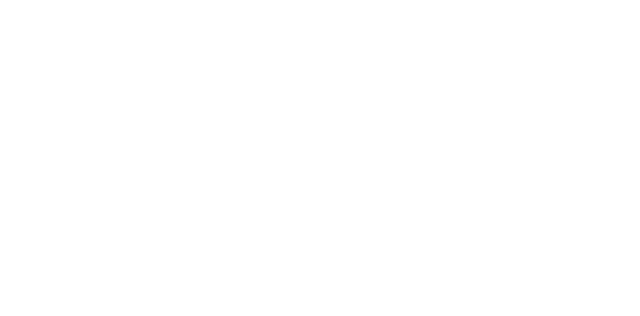
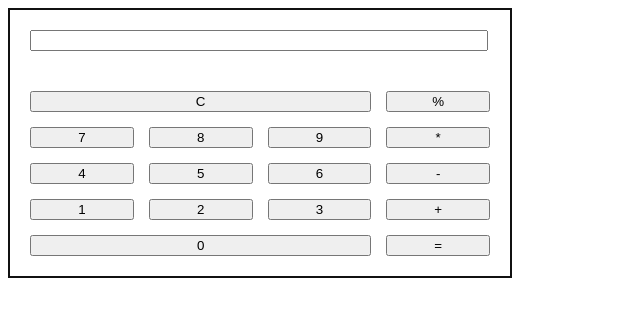
Before and after one commit to EmiKusaba/calculator-fromScrach, a plain HTML site: page index.html in a window 1280 px wide. Shown: the whole page, without its empty margins (0-640 px from the left). Drawn offline with Linux system fonts and the light colour scheme.

Commit message:
added frame for calc

```diff
--- a/index.html
+++ b/index.html
@@ -1,12 +1,43 @@
 <!DOCTYPE html>
 <html lang="en">
+
 <head>
   <meta charset="UTF-8">
   <meta http-equiv="X-UA-Compatible" content="IE=edge">
   <meta name="viewport" content="width=device-width, initial-scale=1.0">
-  <title>Document</title>
+  <link rel="stylesheet" href="style.css">
+  <script src="main.js"></script>
+  <title>Culculator</title>
 </head>
+
 <body>
+  <!--screen-->
+  <div class="calc">
+    <main>
+      <input type="number">
+    </main>
+    <!--button-->
+    <section>
+      <div class="calculator-buttons">
+        <button class="calc-button is-clear">C</button>
+        <button class="calc-button">%</button>
+        <button class="calc-button">7</button>
+        <button class="calc-button">8</button>
+        <button class="calc-button">9</button>
+        <button class="calc-button">*</button>
+        <button class="calc-button">4</button>
+        <button class="calc-button">5</button>
+        <button class="calc-button">6</button>
+        <button class="calc-button">-</button>
+        <button class="calc-button">1</button>
+        <button class="calc-button">2</button>
+        <button class="calc-button">3</button>
+        <button class="calc-button">+</button>
+        <button class="calc-button is-zero">0</button>
+        <button class="calc-button is-equal">=</button>
+      </div>
+    </section>
+  </div>
+</body>
 
-</body>
 </html>
--- a/style.css
+++ b/style.css
@@ -0,0 +1,27 @@
+.calculator-buttons{
+  /* small spacing within our container */
+  padding: 20px;
+
+  /* the grid stuff! */
+  display: grid;
+
+  /* create 4 columns */
+  grid-template-columns: 1fr 1fr 1fr 1fr;
+
+  /* add the grid gap */
+  grid-gap: 15px;
+}
+.calc{
+  max-width: 500px;
+  height: auto;
+  border: 2px solid #111;
+  padding: 20pxx
+}
+.is-zero,
+.is-clear   {
+  grid-column: span 3;
+}
+input {
+  width: 90%;
+  margin:20px;
+}
```
